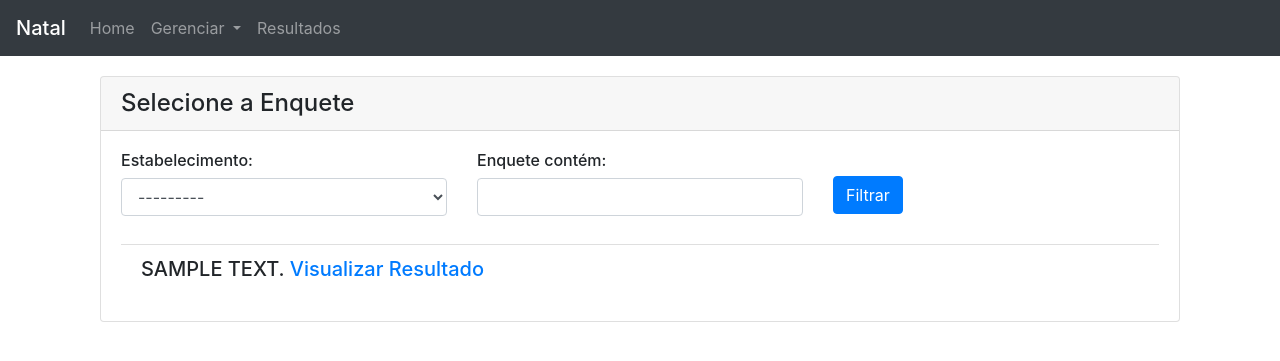
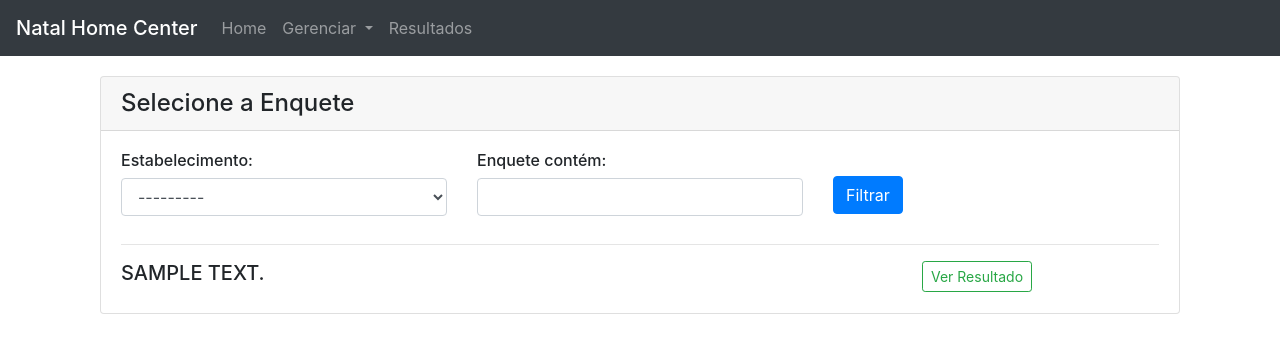
Before and after one commit to higorgustavo/natal-avaliacoes, a Django app: page /resultados/ in a window 1280 px wide. Shown: the top 361 px of the page. Run offline with Django 3.2, Linux system fonts and the light colour scheme; tables that the repository leaves empty hold one stand-in row (values such as "Sample post"); some libraries are stand-ins or nearby versions.

Commit message:
Correção de templates e urls de resultados

```diff
--- a/avaliacoes/templates/resultado/list_resultados.html
+++ b/avaliacoes/templates/resultado/list_resultados.html
@@ -32,16 +32,17 @@
                     </div>
                 </form>
                 {% for enquete in enquetes %}
-                    <ul class="list-group list-group-flush">
-                        <li class="list-group-item">
-                            <h5>{{ enquete.enquete_texto|upper }}
-                                <a href="{% url 'resultado_enquete' enquete.id %}">
-                                    Visualizar Resultado
-                                </a>
-                            </h5>
-                        </li>
-                    </ul>
-                    <th></th>
+                    <hr>
+                    <div class="row">
+                        <div class="col-sm-9">
+                            <h5>{{ enquete.enquete_texto|upper }}</h5>
+                        </div>
+                        <div class="col-sm-3">
+                            <a class="btn btn-outline-success btn-sm" href="{% url 'resultado_enquete' enquete.id %}">
+                                Ver Resultado
+                            </a>
+                        </div>
+                    </div>
                 {% endfor %}
             </div>
         </div>
--- a/avaliacoes/urls.py
+++ b/avaliacoes/urls.py
@@ -3,14 +3,14 @@ from .views import *
 
 urlpatterns = [
     path('', listar_estabeleciomentos, name='listar_estabeleciomentos'),
-    path('estabeleciomento/<int:id>/enquetes', listar_enquetes, name='listar_enquetes'),
+    path('estabelecimento/<int:id>/enquetes', listar_enquetes, name='listar_enquetes'),
     path('enquete/<int:id>/alternativas', listar_alternativas, name='listar_alternativas'),
     path('voto/<int:id>/', votar, name='votar'),
 
     # CRUD
-    path('estabeleciomentos/', cadastrar_estabelecimento, name='cadastrar_estabelecimento'),
-    path('estabeleciomento/<int:id>/editar', editar_estabelecimento, name='editar_estabelecimento'),
-    path('estabeleciomento/<int:id>/deletar', deletar_estabelecimento, name='deletar_estabelecimento'),
+    path('estabelecimentos/', cadastrar_estabelecimento, name='cadastrar_estabelecimento'),
+    path('estabelecimento/<int:id>/editar', editar_estabelecimento, name='editar_estabelecimento'),
+    path('estabelecimento/<int:id>/deletar', deletar_estabelecimento, name='deletar_estabelecimento'),
     path('enquetes/', gerenciar_lista_esquentes, name='gerenciar_lista_esquentes'),
     path('enquete/add', cadastrar_enquete, name='cadastrar_enquete'),
     path('enquete/<int:id>/editar', editar_enquete, name='editar_enquete'),
--- a/templates/components/_navbar.html
+++ b/templates/components/_navbar.html
@@ -1,5 +1,5 @@
 <nav class="navbar navbar-expand-lg navbar navbar-dark bg-dark">
-    <a class="navbar-brand mb-0 h1" href="{% url 'listar_estabeleciomentos' %}">Natal</a>
+    <a class="navbar-brand mb-0 h1" href="{% url 'listar_estabeleciomentos' %}">Natal Home Center</a>
     <button class="navbar-toggler" type="button" data-toggle="collapse" data-target="#navbarSupportedContent"
             aria-controls="navbarSupportedContent" aria-expanded="false" aria-label="Toggle navigation">
         <span class="navbar-toggler-icon"></span>
--- a/templates/statics/css/style.css
+++ b/templates/statics/css/style.css
@@ -8,6 +8,10 @@ h1, h2, h3 {
 
 .titulo {
     margin: 10px 0;
+}
+
+.titulo-pesquisa {
+    margin: 10px 0 35px 0;
 }
 
 .div-alternativas {
@@ -29,6 +33,10 @@ h1, h2, h3 {
 }
 
 a.link-voto:link {
+    text-decoration: none;
+}
+
+.menus-enquete:link {
     text-decoration: none;
 }
 
@@ -93,3 +101,17 @@ a.link-voto:link {
 .filter-form {
     margin-bottom: 20px;
 }
+
+.card-color {
+    background: #F5F5F5;
+}
+
+.card-color:hover {
+    background: #DCDCDC;
+    transition: all 150ms linear 0s;
+}
+
+.btn-text {
+    text-align: center;
+    color: black;
+}
```
Also changed, not shown: avaliacoes/templates/pesquisa/enquetes.html (+10 -4 lines), avaliacoes/templates/pesquisa/index.html (+9 -3 lines), avaliacoes/views.py (+0 -10 lines).
